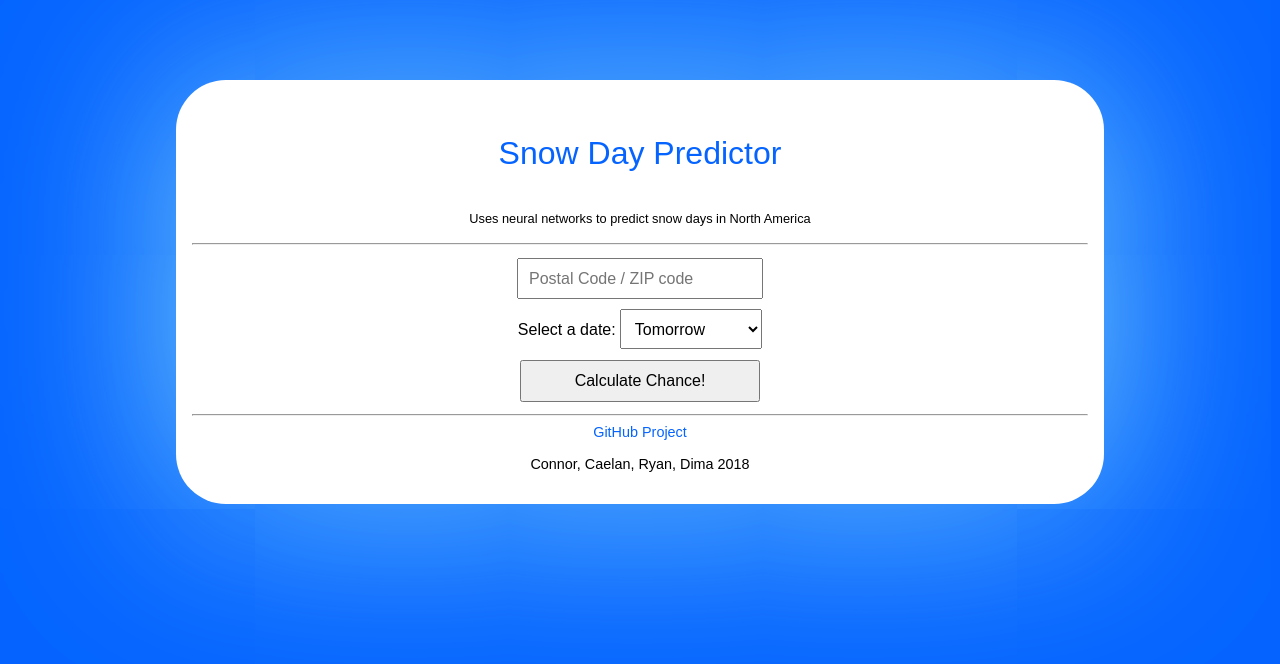
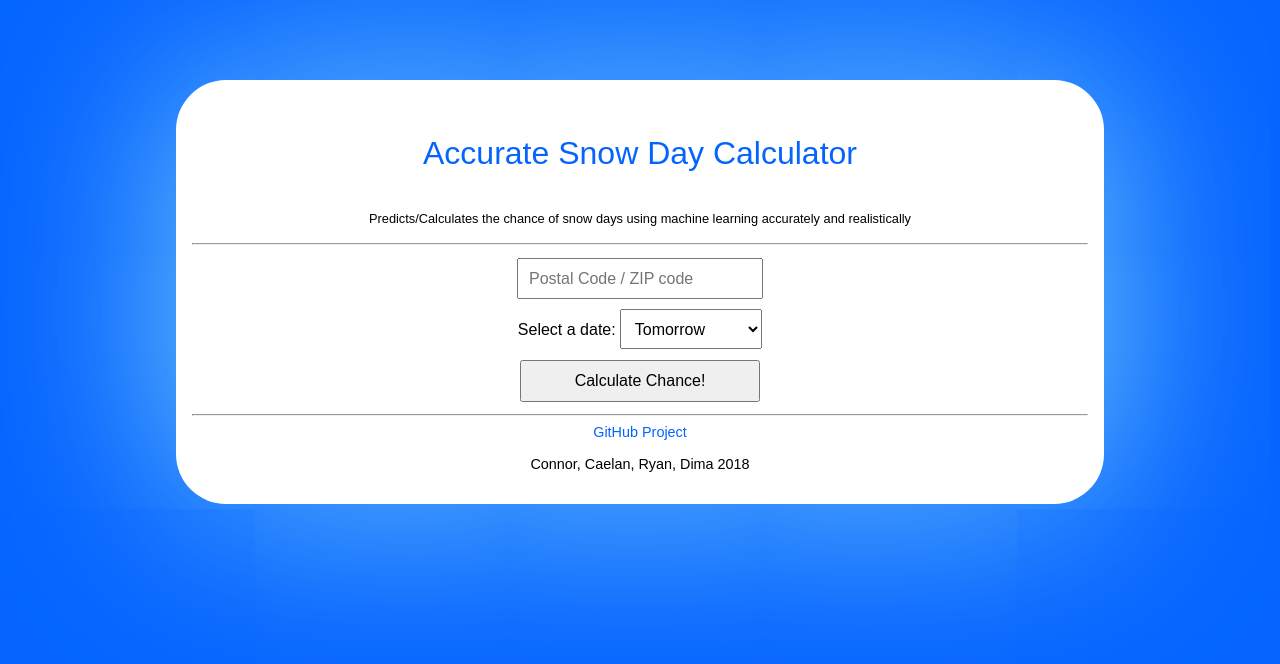
Before and after one commit to cnnr-adams/Snow-day-predictor-frontend, a website: page index.html in a window 1280 px wide. Drawn offline with Linux system fonts and the light colour scheme.

Commit message:
Added keywords

```diff
--- a/index.html
+++ b/index.html
@@ -5,8 +5,8 @@
 <head>
     <meta charset="utf-8">
 
-    <title>Snow Day Predictor</title>
-    <meta name="description" content="Predicts snow days with machine learning">
+    <title>Accurate Snow Day Calculator</title>
+    <meta name="description" content="Predicts/Calculates the chance of snow days using machine learning accurately and realistically">
     <meta name="author" content="The New Unity Project Team">
 
     <link rel="stylesheet" href="css/styles.css?v=1.0">
@@ -17,8 +17,8 @@
     <div id="container">
         <div id="header">
             <p id="logo">
-                <a href="/">Snow Day Predictor</a>
-                <br><div id="motto">Uses neural networks to predict snow days in North America</div>
+                <a href="/">Accurate Snow Day Calculator</a>
+                <br><div id="motto">Predicts/Calculates the chance of snow days using machine learning accurately and realistically</div>
             </p>
         </div>
         <div id="content">
--- a/index.js
+++ b/index.js
@@ -53,7 +53,7 @@ app.get("/result/:postalCode/:date", function (req, res) {
                 meanTemp /= allHoursInDay.length;
             }
             // TO WORK OUTSIDE OF DOCKER CONTAINERS: CHANGE 172.17.0.1:5000 TO localhost
-            request(`http://172.17.0.1:5000?maxTemp=${maxTemp}&meanTemp=${meanTemp}&minTemp=${minTemp}&snowOnGround=${0}&precipitation=${rainFall}&rainFall=${rainFall}&snowFall=${snowFall}`, function (e, r, b) {
+            request(`http://172.17.0.1:5000?maxTemp=${maxTemp}&meanTemp=${meanTemp}&minTemp=${minTemp}&rainFall=${rainFall}&snowFall=${snowFall}`, function (e, r, b) {
                 console.log(b);
                 if (e) {
                     console.log(e);
```
Also changed, not shown: result/index.html (+2 -2 lines).
